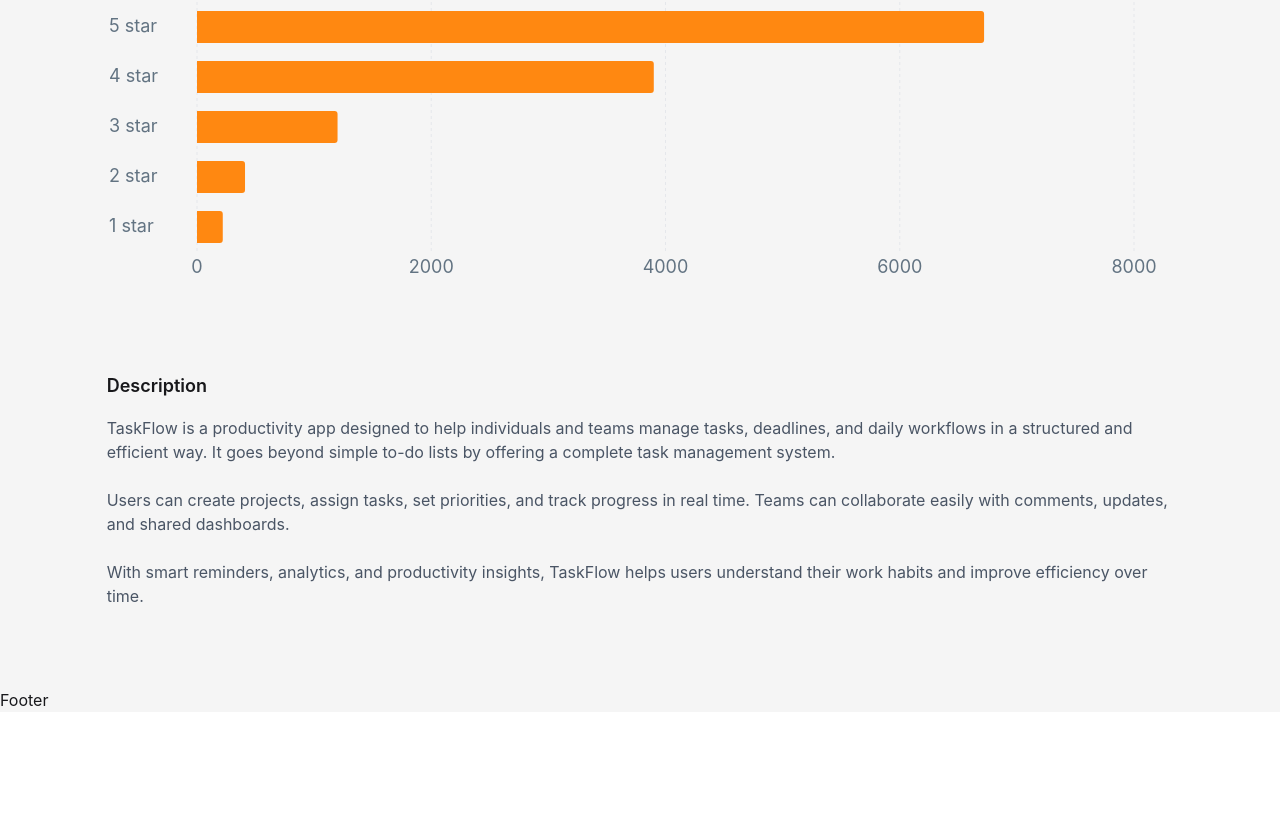
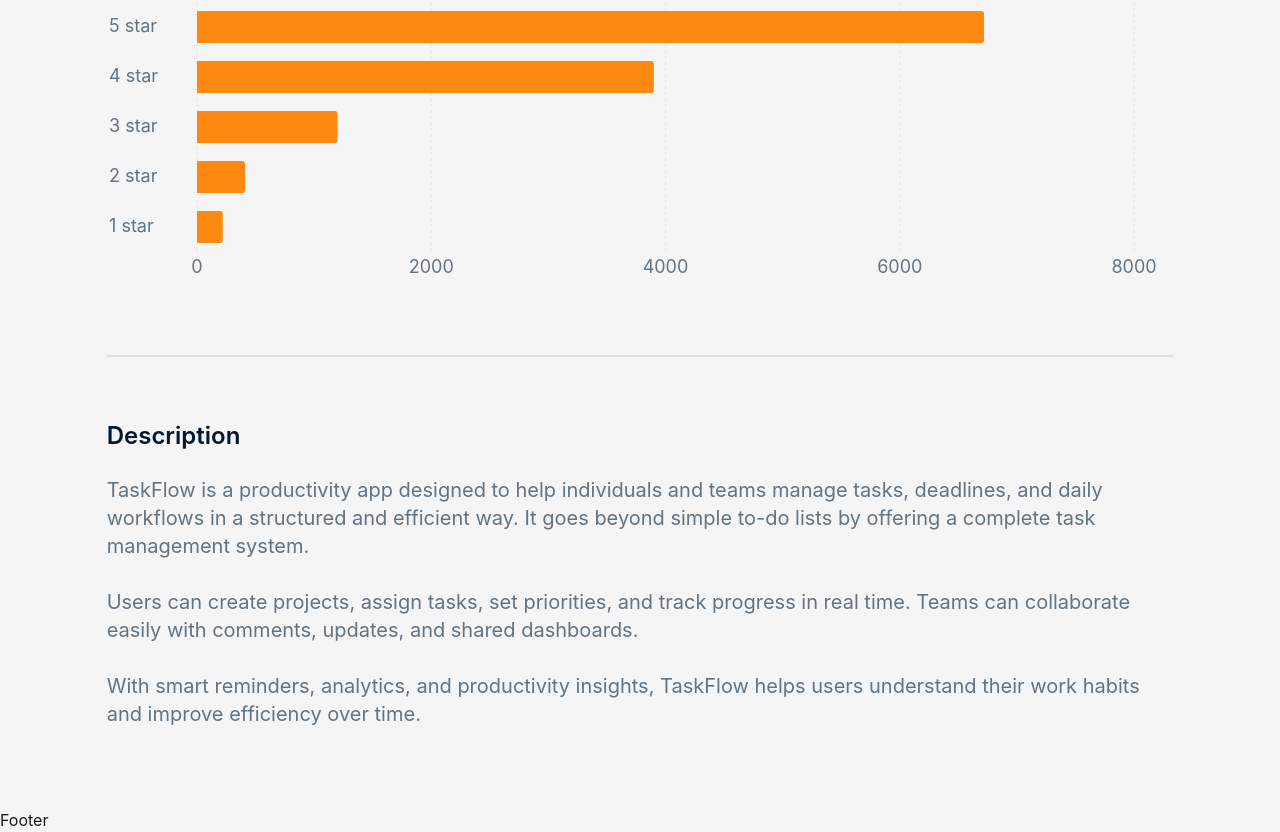
Before and after one commit to Shashuvo/App-Dokan, a React (Vite) app: page /apps/1 in a window 1280 px wide. Shown: the part 692-1524 px from the top of the page. Before the commit the page ends 1404 px from the top, so only its background shows below. Built offline with nearby package versions, Linux system fonts and the light colour scheme.

Commit message:
description added in app details page

```diff
--- a/src/Pages/AppsDetails/AppsDetails.jsx
+++ b/src/Pages/AppsDetails/AppsDetails.jsx
@@ -78,11 +78,13 @@
                 {/* App Review Chart */}
                 <RatingChart ratings={ratings}></RatingChart>
 
+                <div className="divider"></div>
+
                 {/* Description */}
-                <div className="mt-10 space-y-4">
-                    <h2 className="text-lg font-semibold">Description</h2>
+                <div className="space-y-6">
+                    <h2 className="text-2xl font-semibold text-[#001931]">Description</h2>
 
-                    <p className="text-gray-600 whitespace-pre-line">
+                    <p className="text-[#627382] text-xl whitespace-pre-line">
                         {description}
                     </p>
                 </div>
```
